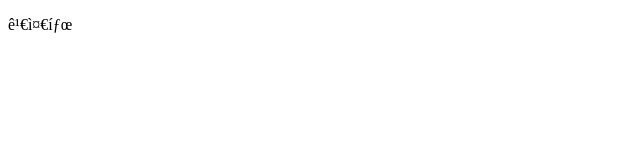
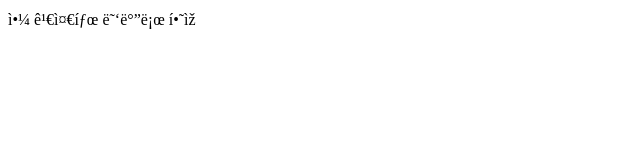
Before and after one commit to kimyeondoo/kimyeondoo.github.io, a plain HTML site: page index.html in a window 1280 px wide. Shown: the whole page, without its empty margins (0-640 px from the left). Drawn offline with Linux system fonts and the light colour scheme.

Commit message:
Update index.html

```diff
--- a/index.html
+++ b/index.html
@@ -4,6 +4,6 @@
     <mete charset="utf-8">
   </head>
   <body>
-    <p>김준태 </p>
+    야 김준태 똑바로 하자
   </body>
 </html>
```
